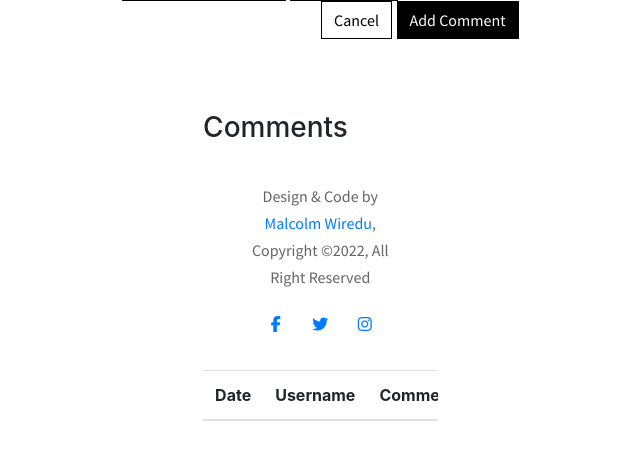
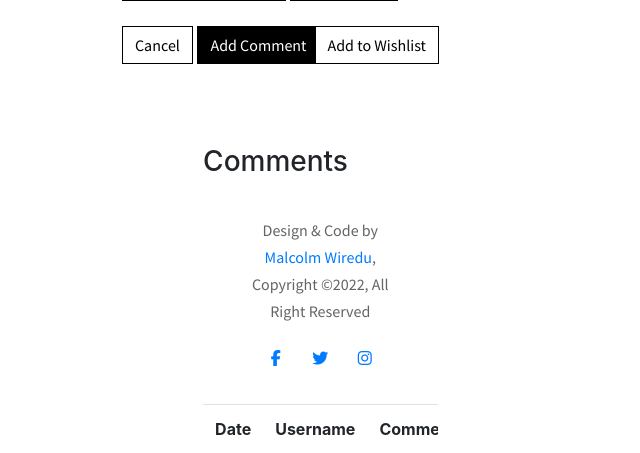
Before and after one commit to Code-Institute-Submissions/MikaCodez-Divine_Timing_JanResub, a Django app: page /products/1/ in a window 1280 px wide. Shown: the part 732-1185 px from the top of the page, without its empty margins (533-1173 px from the left). Before the commit the page ends 1153 px from the top, so only its background shows below. Run offline with Django 3.2, Linux system fonts and the light colour scheme; a user stored in the database is signed in; data comes from the database, SQL or seed files in the repository; data that the repository does not hold is empty; some libraries are stand-ins or nearby versions.

Commit message:
making changes to wishlist items

```diff
--- a/products/templates/products/product_detail.html
+++ b/products/templates/products/product_detail.html
@@ -116,6 +116,17 @@
                                 <a class="btn btn-outline-black rounded-0" href="{% url 'products' %}">Cancel</a>
                                 <button class="btn btn-black rounded-0" type="submit">Add Comment</button>
                             </div>
+                        </form>
+                        <br><br><br><br>
+
+                    <form method="POST" action="{% url 'add_to_wishlist' product.id %}" class="form mb-2" enctype="multipart/form-data">
+                        {% csrf_token %}
+                    <div class="form-row">
+                            <input type="submit" action="{% url 'add_to_wishlist' product.id %}"id="id_qty_{{ product.id }}" class="btn btn-outline-black rounded-0" value="Add to Wishlist">
+                        </div>
+                        <input type="hidden" name="redirect_url" value="{{ request.path }}">
+                    </div>
+                </form>
 
                             <br><br><br>
                             <div class="col-12 col-md-10 offset-md-1 col-lg-8 offset-lg-2">
```
Also changed, not shown: wishlist/views.py (+7 -9 lines).
